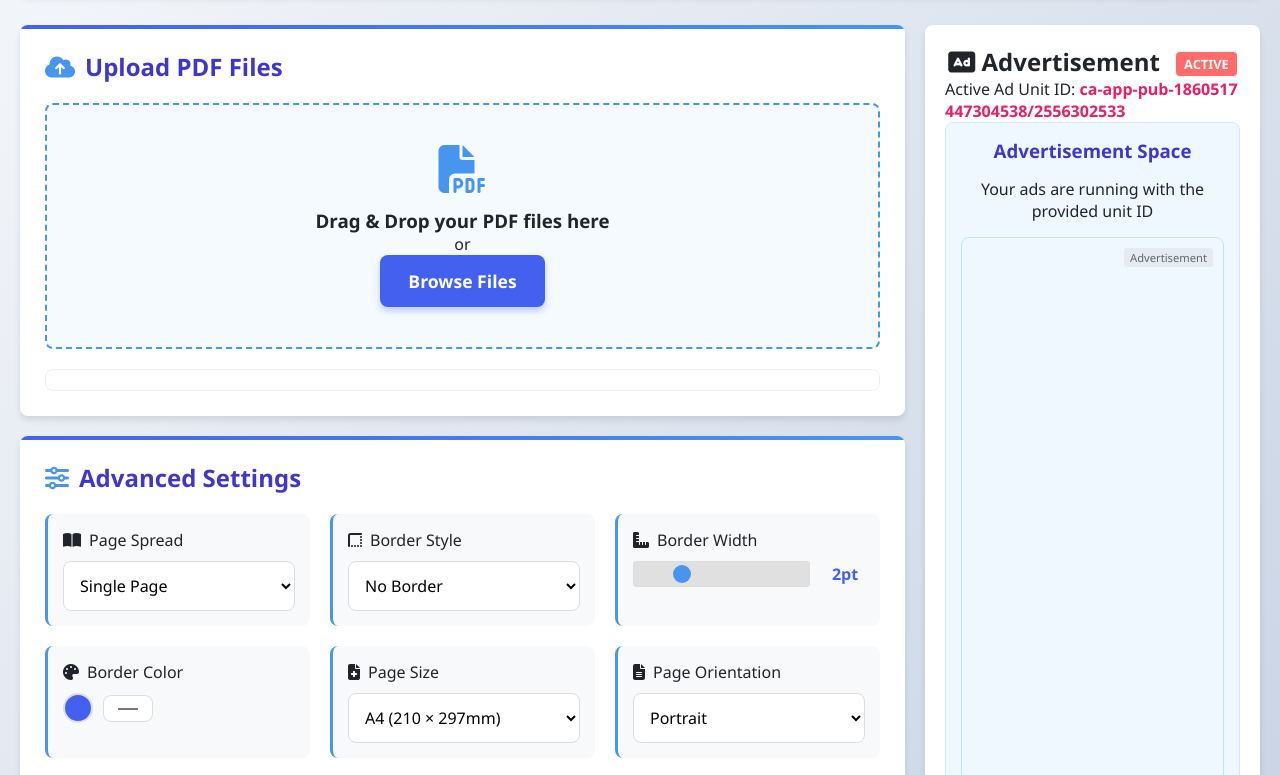
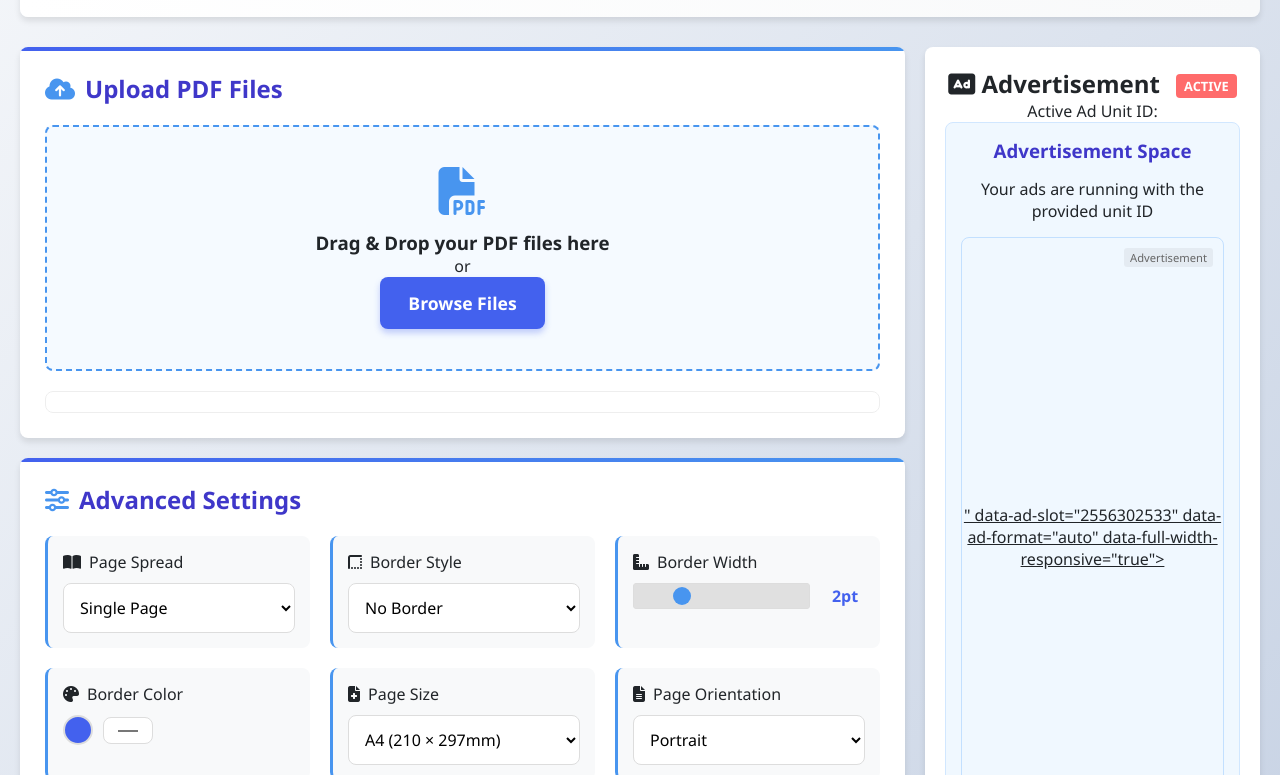
Before and after one commit to atishay0810/PDFs, a plain HTML site: page index.html in a window 1280 px wide. Shown: the part 142-917 px from the top of the page. Drawn offline with Linux system fonts and the light colour scheme.

Commit message:
Update index.html

```diff
--- a/index.html
+++ b/index.html
@@ -7,7 +7,8 @@
     <link rel="stylesheet" href="https://cdnjs.cloudflare.com/ajax/libs/font-awesome/6.4.0/css/all.min.css">
     <script src="https://cdnjs.cloudflare.com/ajax/libs/pdf-lib/1.17.1/pdf-lib.min.js"></script>
     <script src="https://cdnjs.cloudflare.com/ajax/libs/downloadjs/1.4.8/download.min.js"></script>
-    <script async src="https://pagead2.googlesyndication.com/pagead/js/adsbygoogle.js?client=ca-pub-1860517447304538" crossorigin="anonymous"></script>
+    <script async src="https://pagead2.googlesyndication.com/pagead/js/adsbygoogle.js?client=<script async src="https://pagead2.googlesyndication.com/pagead/js/adsbygoogle.js?client=ca-pub-1860517447304538"
+     crossorigin="anonymous"></script>" crossorigin="anonymous"></script>
     <style>
         :root {
             --primary: #4361ee;
@@ -635,7 +636,8 @@
 
         <div class="ad-column">
             <h2><i class="fas fa-ad"></i> Advertisement <span class="ad-label">ACTIVE</span></h2>
-            <p>Active Ad Unit ID: <span class="active-ad">ca-app-pub-1860517447304538/2556302533</span></p>
+            <p>Active Ad Unit ID: <span class="active-ad"><script async src="https://pagead2.googlesyndication.com/pagead/js/adsbygoogle.js?client=ca-pub-1860517447304538"
+     crossorigin="anonymous"></script></span></p>
 
             <div class="ad-container">
                 <h3>Advertisement Space</h3>
@@ -645,7 +647,8 @@
                     <!-- AdSense ad will be inserted here -->
                     <ins class="adsbygoogle"
                          style="display:block"
-                         data-ad-client="ca-pub-1860517447304538"
+                         data-ad-client="<script async src="https://pagead2.googlesyndication.com/pagead/js/adsbygoogle.js?client=ca-pub-1860517447304538"
+     crossorigin="anonymous"></script>"
                          data-ad-slot="2556302533"
                          data-ad-format="auto"
                          data-full-width-responsive="true"></ins>
```
